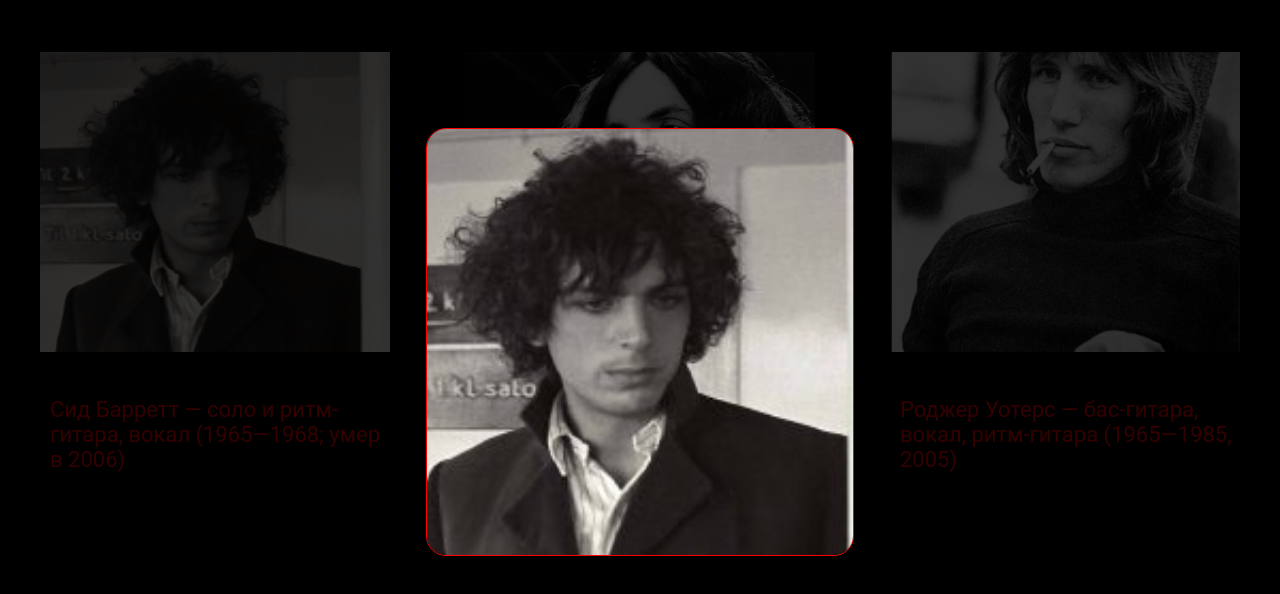
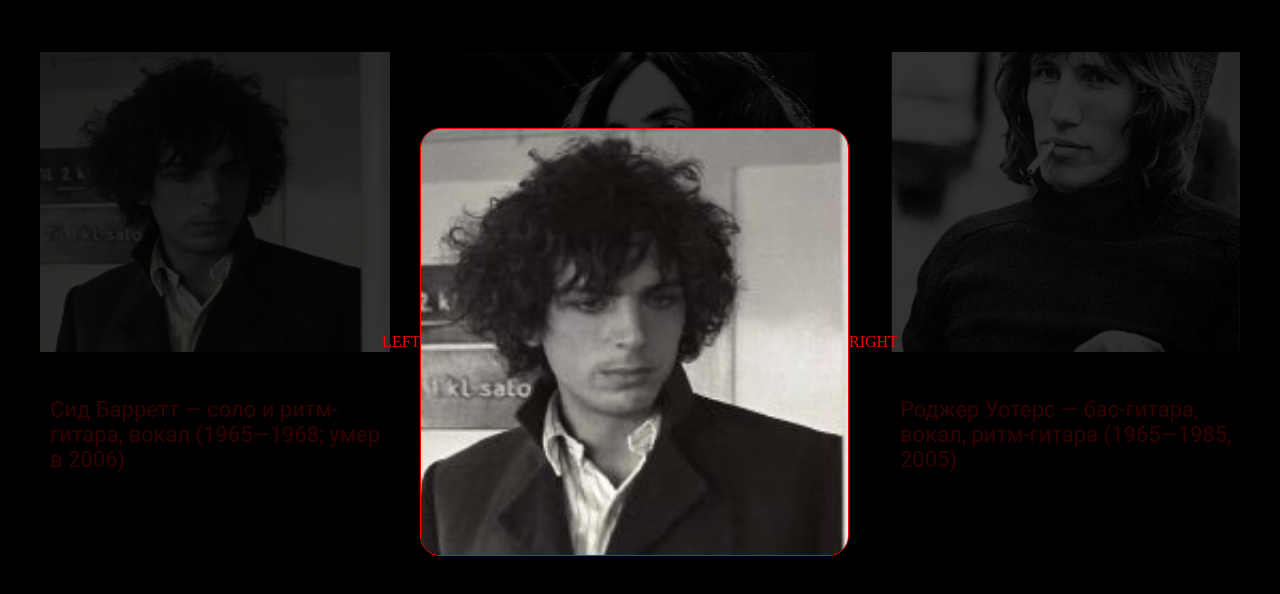
Before and after one commit to shelemenev/Pink_Floyd, a plain HTML site: page index3.html in a window 1280 px wide. Both pictures are taken after a click on the picture 215 px from the left and 260 px from the top of the page. Shown: the part 58-652 px from the top of the page. Drawn offline with Linux system fonts and the light colour scheme; a web font is replaced by a local one.

Commit message:
Added change pictures

```diff
--- a/script.js
+++ b/script.js
@@ -3,8 +3,8 @@ function init() {
 let image = document.querySelectorAll('img')
 
 for (let j = 0, lj = image.length; j < lj; j++)
-  image [j].onclick = function () {
-    showPopup(this)
+  image[j].onclick = function () {
+    showPopup(image, j)
   }
 }
 
@@ -16,7 +16,10 @@ function closePopup() {
   popup.style.display = 'none'
 }
 
-function showPopup(img) {
+function showPopup(images, index) {
+  if (index < 0) index = images.length - 1
+  if (index >= images.length) index = 0
+
   let popup = document.querySelector('.popup')
 
   if (!popup) {
@@ -35,7 +38,24 @@ function showPopup(img) {
   }
 
   const size = window.innerWidth / 3
-  popupContainer.innerHTML = `<img style="width: ${size}px; height: ${size}px" onclick="closePopup()" src="${img.src}" class="popup_image">`
+  const left = document.createElement('div')
+  left.onclick = () => showPopup(images, index - 1)
+  left.innerHTML = 'LEFT'
+  left.className = 'button_left'
+  const right = document.createElement('div')
+  right.onclick = () => showPopup(images, index + 1)
+  right.innerHTML = 'RIGHT'
+  right.className = 'button_right'
+  const img = document.createElement('img')
+  img.style.width = `${size}px`
+  img.style.height = `${size}px`
+  img.onclick = () => closePopup()
+  img.src = images[index].src
+  img.className = 'popup_image'
+  popupContainer.innerHTML = ''
+  popupContainer.appendChild(left)
+  popupContainer.appendChild(img)
+  popupContainer.appendChild(right)
   popupContainer.style.display = 'flex'
   popup.style.display = 'flex'
 }
```
Also changed, not shown: style.css (line endings or trailing spaces).
